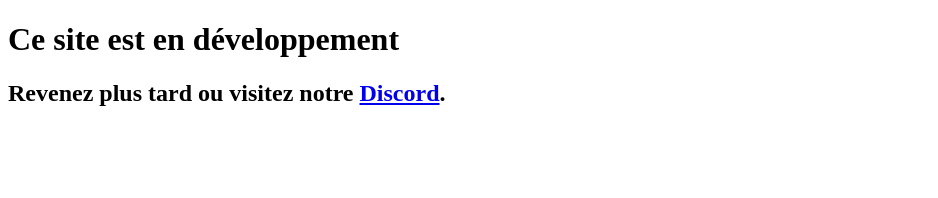
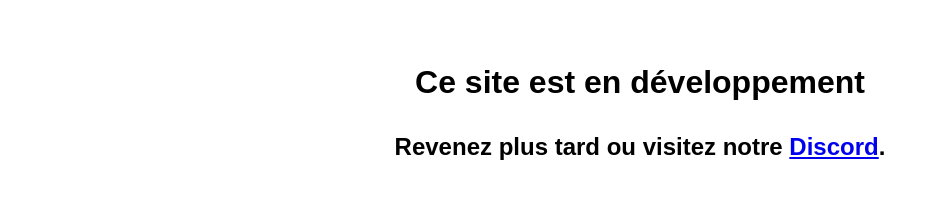
Before and after one commit to Triopolis/triopolis.github.io, a plain HTML site: page index.html in a window 1280 px wide. Shown: the whole page, without its empty margins (0-938 px from the left). Drawn offline with Linux system fonts and the light colour scheme.

Commit message:
Edited styles in dev mode.

```diff
--- a/index.html
+++ b/index.html
@@ -9,6 +9,14 @@
     <title>Triopolis</title>
 </head>
 
+<style>
+    * {
+        font-family: Arial, Helvetica, sans-serif;
+        text-align: center;
+        margin-top: 2rem;
+    }
+</style>
+
 <body>
 
     <main>
```
